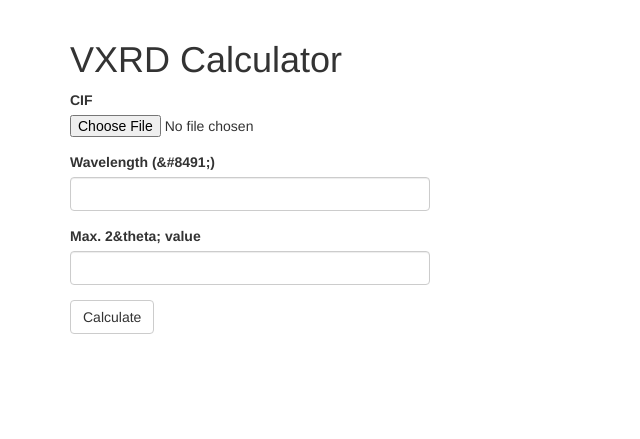
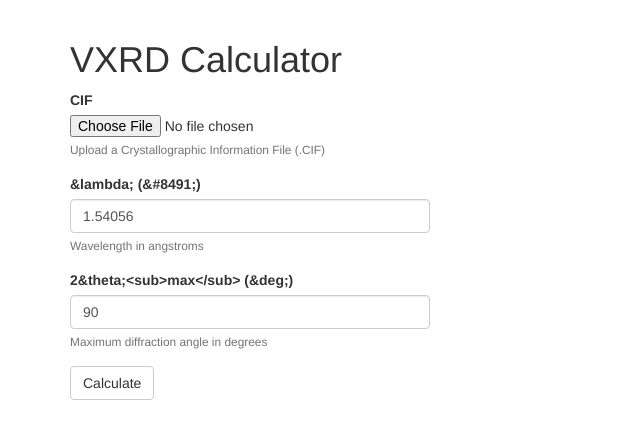
Before and after one commit to qzhu2017/XRD, a Flask app: page / in a window 1280 px wide. Shown: the part 52-491 px from the top of the page, without its empty margins (0-640 px from the left). Run offline with Flask 2, Linux system fonts and the light colour scheme; some libraries are stand-ins or nearby versions.

Commit message:
Added plotly graph w/ add'l validators

```diff
--- a/app/forms.py
+++ b/app/forms.py
@@ -1,12 +1,32 @@
 from flask_wtf import FlaskForm
 from flask_wtf.file import FileField, FileRequired, FileAllowed
-from wtforms import TextAreaField, StringField, BooleanField, SubmitField
-from wtforms.validators import DataRequired
+from wtforms import FloatField, SubmitField
+from wtforms.validators import DataRequired, NumberRange
 
 class CalcForm(FlaskForm):
-    cif = FileField('CIF', validators=[FileRequired(), FileAllowed(['cif'], '.CIF (Crystallographic Information Files) only!')])
-    wavelength = StringField('Wavelength (&#8491;)', validators=[DataRequired()])
-    theta = StringField('Max. 2&theta; value', validators=[DataRequired()])
+    cif = FileField(
+        label='CIF',
+        validators=[FileRequired(), FileAllowed(
+            ['cif'],
+            message='.CIF (Crystallographic Information Files) only!')],
+        description='Upload a Crystallographic Information File (.CIF)')
+    wavelength = FloatField(
+        label='&lambda; (&#8491;)',
+        validators=[DataRequired(), NumberRange(
+            min=0.1,
+            max=50,
+            message='Must be between %(min)s Å and %(max)s Å'
+        )],
+        description='Wavelength in angstroms',
+        default=1.54056)
+    theta = FloatField(
+        label='2&theta;<sub>max</sub> (&deg;)',
+        validators=[DataRequired(), NumberRange(
+            min=28,
+            max=180,
+            message='Must be between %(min)s° and %(max)s°'
+        )],
+        description='Maximum diffraction angle in degrees',default=90)
     submit = SubmitField('Calculate')
 
-# Create separate classes for each profiling branch w/ member parameters
+# Create separate classes for each profiling branch w/ member parameters (see "Field Enclosures")
--- a/app/routes.py
+++ b/app/routes.py
@@ -3,17 +3,31 @@ from flask import render_template, flash
 from app import app
 from app.forms import CalcForm
 from werkzeug.utils import secure_filename
+from XRD import crystal, XRD
+from .plotly_pxrd import plot_pxrd
 
 @app.route('/', methods=['GET', 'POST'])
 @app.route('/index', methods=['GET', 'POST'])
 def index():
     form = CalcForm()
     if form.validate_on_submit():
+        # Save uploaded CIF to disk
         f = form.cif.data
-        filename = secure_filename(f.filename)
-        f.save(os.path.join(
-            app.instance_path, 'CIF', filename
-        ))
-        flash('XRD Calculation for {}, Wavelength={}Å, 2θ={}°'.format(f.filename, form.wavelength.data, form.theta.data))
-        return render_template('index.html', title='Calculator', form=form)
+        save_path = os.path.join(app.instance_path, 'CIF', secure_filename(f.filename))
+        f.save(save_path)
+
+        # Retrieve form data
+        wavelength = form.wavelength.data
+        max2theta = form.theta.data
+        N = 10000
+        # Alert w/ submission data
+        flash('XRD calculated for {}, λ={} Å, 2θ={}°'.format(f.filename, wavelength, max2theta))
+
+        # Calculate and plot
+        struct = crystal('cif', filename=save_path)
+        xrd1 = XRD(struct, wavelength, max2theta)
+        xrd1.get_profile(xrd1.theta2, xrd1.xrd_intensity, N)
+        plot = plot_pxrd(xrd1)
+
+        return render_template('index.html', title='Calculator', form=form, plot=plot)
     return render_template('index.html', title='Calculator', form=form)
--- a/app/templates/index.html
+++ b/app/templates/index.html
@@ -7,5 +7,18 @@
         <div class="col-md-4">
             {{ wtf.quick_form(form) }}
         </div>
+        <div class="col-md-6">
+            {% if jsmol %}
+                <h2>[JSmol Visualizer Here]</h2>
+            {% endif %}
+
+        </div>
+    </div>
+    <div class="row">
+        <div class="col-md-12">
+            {% if plot %}
+                {{ plot|safe }}
+            {% endif %}
+        </div>
     </div>
 {% endblock %}
```
Also changed, not shown: app/plotly_pxrd.py (added, +45 -0 lines).
